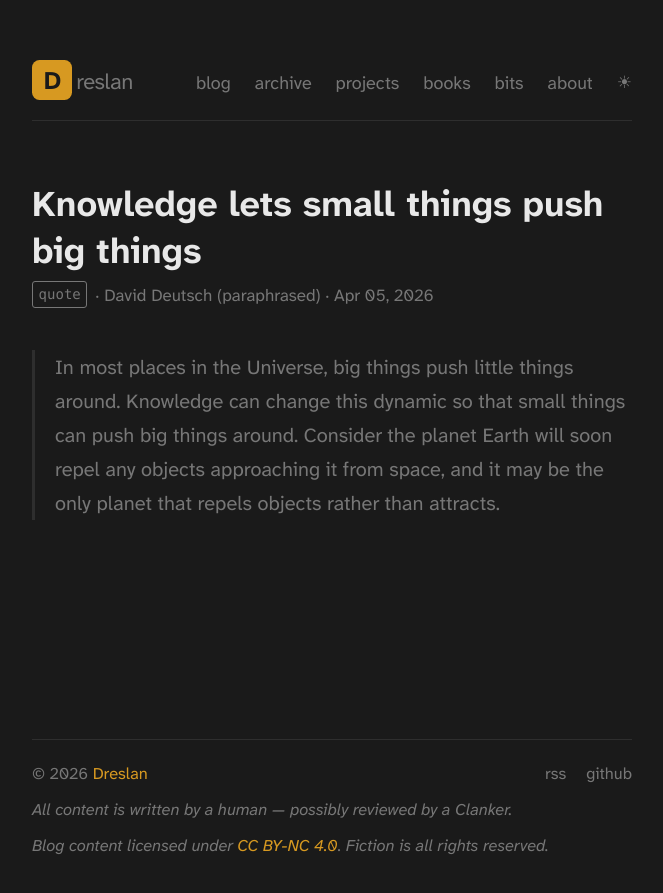
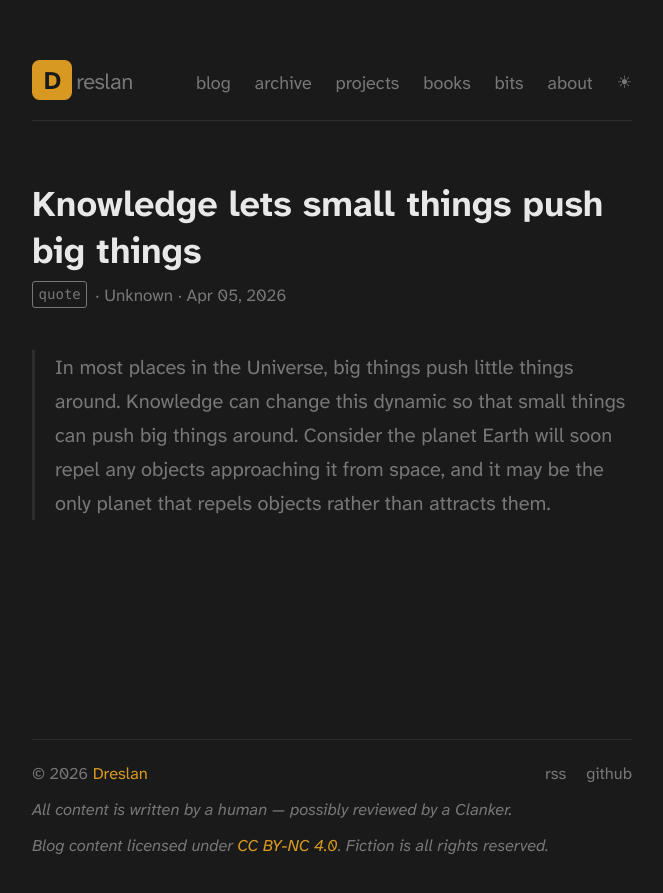
Before and after one commit to dreslan/dreslan.github.io, a Jekyll site: the page built from _bits/knowledge-small-things-push-big.md, in a window 1280 px wide. Shown: the top 893 px of the page, without its empty margins (308-971 px from the left). Built offline with Jekyll 4.4.1, drawn with Linux system fonts in a browser that asks for light colours.

Commit message:
fix: correct attribution and wording on knowledge quote
Co-Authored-By: Claude Opus 4.6 (1M context) <noreply@anthropic.com>

```diff
--- a/_bits/knowledge-small-things-push-big.md
+++ b/_bits/knowledge-small-things-push-big.md
@@ -2,8 +2,8 @@
 layout: bit
 type: quote
 title: "Knowledge lets small things push big things"
-source: "David Deutsch (paraphrased)"
+source: "Unknown"
 date: 2026-04-05
 ---
 
-> In most places in the Universe, big things push little things around. Knowledge can change this dynamic so that small things can push big things around. Consider the planet Earth will soon repel any objects approaching it from space, and it may be the only planet that repels objects rather than attracts.
+> In most places in the Universe, big things push little things around. Knowledge can change this dynamic so that small things can push big things around. Consider the planet Earth will soon repel any objects approaching it from space, and it may be the only planet that repels objects rather than attracts them.
```
